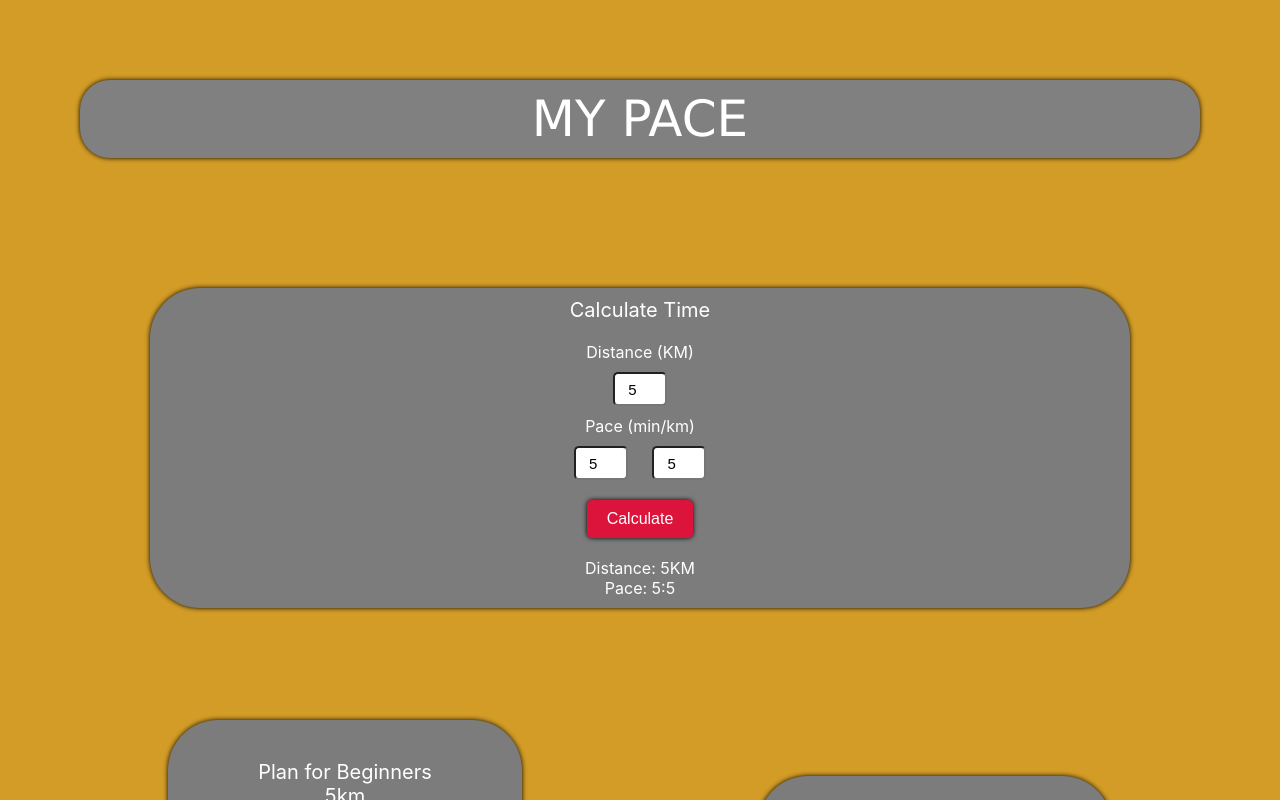
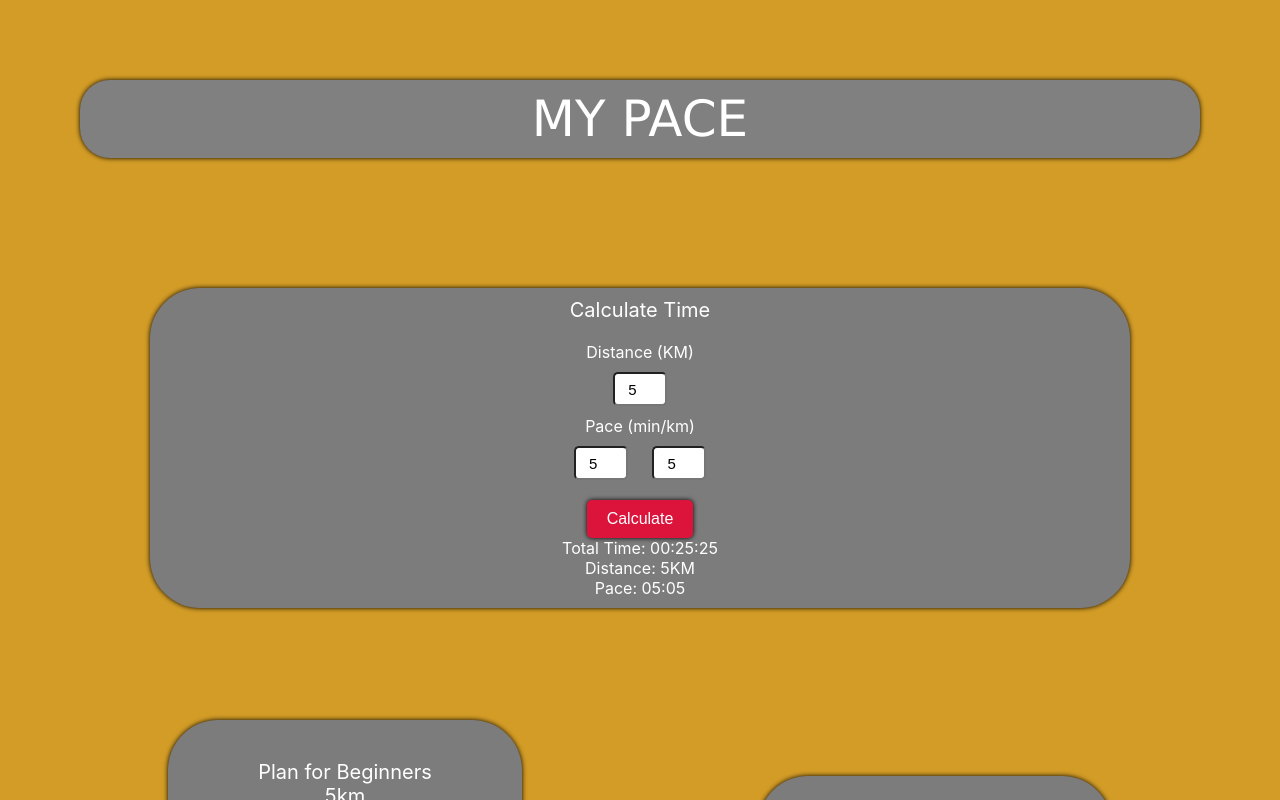
Before and after one commit to Watch30/pace-calculator, a plain HTML site: page Index.html in a window 1280 px wide. Both pictures are taken after typing "5", "5", "5" into the empty fields and a click on the button "Calculate". Shown: the top 800 px of the page. Drawn offline with Linux system fonts and the light colour scheme.

Commit message:
Update Index.html

```diff
--- a/Index.html
+++ b/Index.html
@@ -14,7 +14,7 @@
 <div class="time">
     <span style="font-size: 20px;">Calculate Time</span>
     <br>
-    <div class="distancia" style="margin-top: 20px">
+    <div class="distance" style="margin-top: 20px">
     <label>Distance (KM)</label>
     <br>
     <input id=distance type="number" min="0.1" placeholder="KM" >
@@ -42,20 +42,20 @@
             var paceMin = parseInt(document.getElementById("paceMin").value);
             var paceSec = parseInt(document.getElementById("paceSec").value);
             var totalSec = (paceMin * 60) + paceSec;
-            var resulte = totalSec * distance;
+            var result = totalSec * distance;
             document.getElementById("dfinal").innerHTML = "Distance: " + distance + "KM"
             document.getElementById("pfinal").innerHTML = "Pace: " + paceMin + ":" + paceSec
 
 
         // Result converted to time
 
-        var hours = Math.floor(resultado / 3600);
-        var minRemaining = Math.floor ((resulte % 3600) / 60);
-        var secRemaining = resulte % 60;
-        var timeConverted = hour.toString().padStart(2, '0') + ':' +
+        var hours = Math.floor(result / 3600);
+        var minRemaining = Math.floor ((result % 3600) / 60);
+        var secRemaining = result % 60;
+        var timeConverted = hours.toString().padStart(2, '0') + ':' +
                              minRemaining.toString().padStart(2, '0') + ':'+
                              secRemaining.toString().padStart(2, '0');
-        document.getElementById("resulte").innerHTML = "Tempo Total: " + timeConverted;
+        document.getElementById("result").innerHTML = "Total Time: " + timeConverted;
 
         //Pace convertido
 
```
